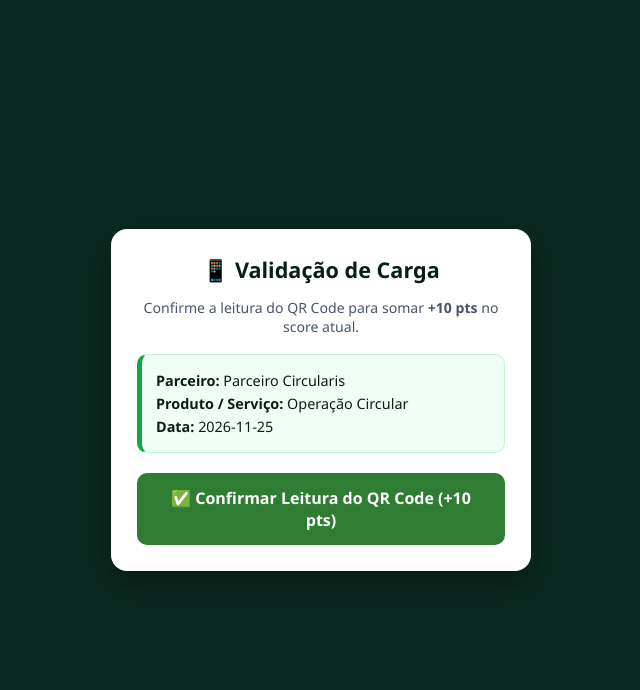
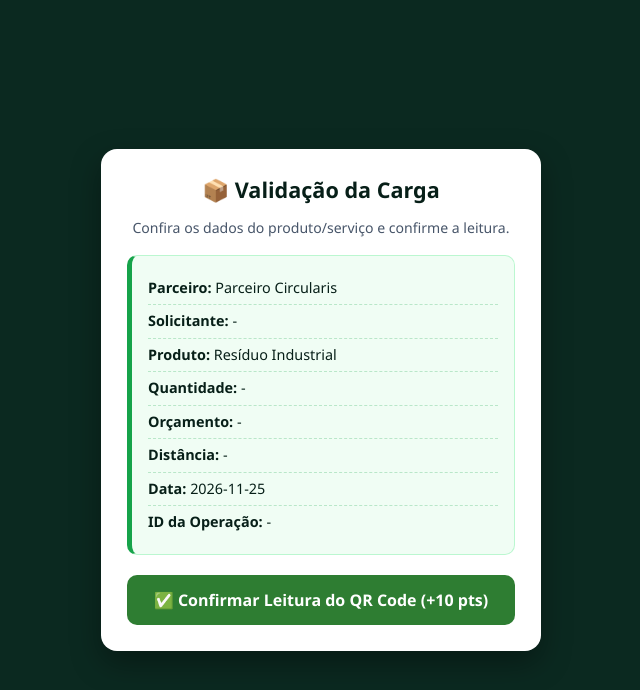
Before and after one commit to marianapires23/circularis, a plain HTML site: page index.html in a window 1280 px wide. Shown: the whole page, without its empty margins (319-959 px from the left). Drawn offline with Linux system fonts and the light colour scheme.

Commit message:
Update index.html

```diff
--- a/index.html
+++ b/index.html
@@ -3,7 +3,7 @@
 <head>
   <meta charset="UTF-8">
   <meta name="viewport" content="width=device-width, initial-scale=1.0">
-  <title>Circularis • Validação do QR Code</title>
+  <title>Circularis • Detalhes & Validação do QR Code</title>
   <style>
     * { box-sizing: border-box; font-family: 'Segoe UI', system-ui, sans-serif; }
     body {
@@ -20,24 +20,29 @@
       background: #ffffff;
       border-radius: 16px;
       padding: 26px;
-      max-width: 420px;
+      max-width: 440px;
       width: 100%;
       box-shadow: 0 12px 30px rgba(0, 0, 0, 0.35);
       text-align: center;
     }
-    h2 { margin: 0 0 8px 0; font-size: 1.35rem; color: #071f18; }
+    h2 { margin: 0 0 6px 0; font-size: 1.35rem; color: #071f18; }
     .sub { font-size: 0.88rem; color: #475569; margin-bottom: 18px; }
     .box-info {
       background: #f0fdf4;
       border: 1px solid #bbf7d0;
       border-left: 5px solid #16a34a;
       border-radius: 10px;
-      padding: 14px;
+      padding: 16px;
       text-align: left;
       font-size: 0.9rem;
-      line-height: 1.6;
+      line-height: 1.7;
       margin-bottom: 20px;
     }
+    .linha {
+      border-bottom: 1px dashed rgba(22, 163, 74, 0.25);
+      padding: 4px 0;
+    }
+    .linha:last-child { border-bottom: none; }
     .btn-confirmar {
       width: 100%;
       background: #2e7d32;
@@ -64,31 +69,53 @@
 </head>
 <body>
   <div class="card">
-    <h2>📱 Validação de Carga</h2>
-    <p class="sub">Confirme a leitura do QR Code para somar <strong>+10 pts</strong> no score atual.</p>
+    <h2>📦 Validação da Carga</h2>
+    <p class="sub">Confira os dados do produto/serviço e confirme a leitura.</p>
 
-    <div class="box-info" id="info-carga">Carregando dados da operação...</div>
+    <div class="box-info" id="info-carga">Carregando informações...</div>
 
     <button class="btn-confirmar" id="btnConfirmarQR" onclick="confirmarLeituraQRCode()">
       ✅ Confirmar Leitura do QR Code (+10 pts)
     </button>
 
     <div class="msg-ok" id="msgOk">
-      🎉 Leitura confirmada! +10 pontos enviados para o Score.
+      🎉 Leitura confirmada! +10 pontos somados ao score.
     </div>
   </div>
 
   <script>
     const params = new URLSearchParams(window.location.search);
 
-    const nomeAlvo = params.get('nome') || 'Parceiro Circularis';
-    const itemAlvo = params.get('produto') || params.get('servico') || 'Operação Circular';
+    const idOp = params.get('id') || '-';
+    const tipoOp = (params.get('type') || 'industria').toLowerCase();
+    const nomeParceiro = params.get('nome') || 'Parceiro Circularis';
+    const meuNome = params.get('meuNome') || '-';
+    const produto = params.get('produto') || '';
+    const servico = params.get('servico') || '';
+    const qtd = params.get('qtd');
+    const valor = params.get('valor');
+    const custo = params.get('custo');
+    const dist = params.get('dist');
     const dataAlvo = params.get('date') || new Date().toISOString().split('T')[0];
 
+    const valorExibido = tipoOp === 'cooperativa'
+      ? (custo ? `R$ ${Number(custo).toFixed(2)}` : '-')
+      : (valor ? `R$ ${Number(valor).toFixed(2)}` : '-');
+
+    const qtdExibida = qtd ? `${qtd}` : '-';
+    const distExibida = dist ? `${dist} km` : '-';
+    const itemLabel = tipoOp === 'cooperativa' ? 'Serviço' : 'Produto';
+    const itemValor = tipoOp === 'cooperativa' ? (servico || 'Coleta e Triagem') : (produto || 'Resíduo Industrial');
+
     document.getElementById('info-carga').innerHTML = `
-      <strong>Parceiro:</strong> ${nomeAlvo}<br>
-      <strong>Produto / Serviço:</strong> ${itemAlvo}<br>
-      <strong>Data:</strong> ${dataAlvo}
+      <div class="linha"><strong>Parceiro:</strong> ${nomeParceiro}</div>
+      <div class="linha"><strong>Solicitante:</strong> ${meuNome}</div>
+      <div class="linha"><strong>${itemLabel}:</strong> ${itemValor}</div>
+      ${tipoOp !== 'cooperativa' ? `<div class="linha"><strong>Quantidade:</strong> ${qtdExibida}</div>` : ''}
+      <div class="linha"><strong>${tipoOp === 'cooperativa' ? 'Custo Estimado' : 'Orçamento'}:</strong> ${valorExibido}</div>
+      <div class="linha"><strong>Distância:</strong> ${distExibida}</div>
+      <div class="linha"><strong>Data:</strong> ${dataAlvo}</div>
+      <div class="linha"><strong>ID da Operação:</strong> ${idOp}</div>
     `;
 
     function confirmarLeituraQRCode() {
@@ -98,20 +125,19 @@
 
       const payload = {
         evento: 'ENTREGA_CONFIRMADA',
-        id: params.get('id') || '',
+        id: idOp,
         empId: params.get('empId') || '',
         nome: params.get('nome') || '',
         meuNome: params.get('meuNome') || '',
         produto: params.get('produto') || '',
         servico: params.get('servico') || '',
-        tipo: params.get('type') || 'industria',
+        tipo: tipoOp,
         userId: params.get('user') || '',
         date: dataAlvo,
         pontosAdd: 10,
         ts: String(Date.now())
       };
 
-      // Se abriu no mesmo navegador/aba via window.opener ou BroadcastChannel
       try {
         if (window.opener && !window.opener.closed) {
           window.opener.postMessage(payload, '*');
```
